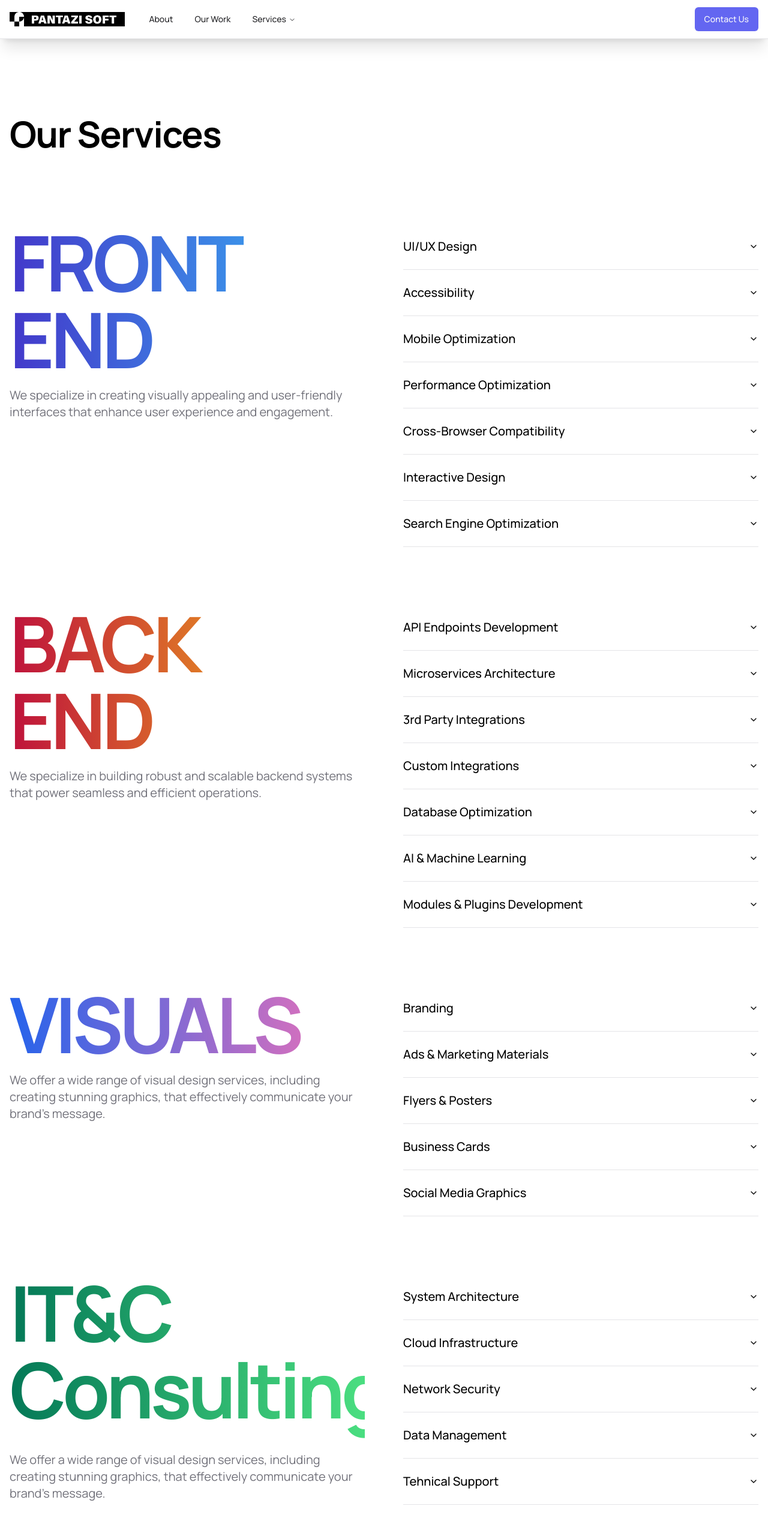
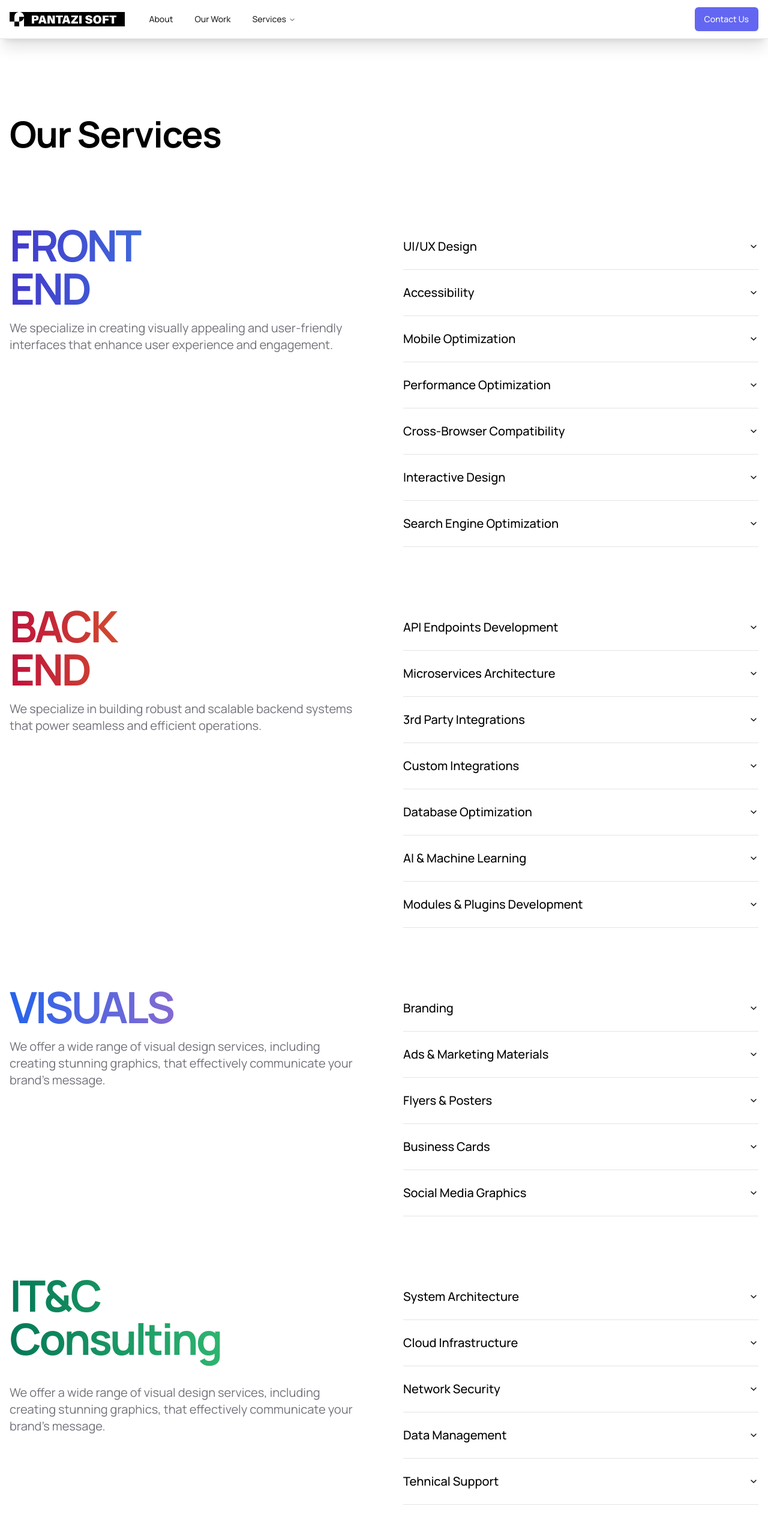
Before and after one commit to pantazisoftware/pantazisoft, a Next.js app: page /services in a window 1280 px wide. Shown: the top 2566 px of the page at 60% size. Built offline with nearby package versions, Linux system fonts and the light colour scheme; what tailwindcss-motion would draw is missing.

Commit message:
services title updated

```diff
--- a/app/services/page.tsx
+++ b/app/services/page.tsx
@@ -13,7 +13,7 @@ import Clear from "@/components/clear";
 
 export default function ServicesSection() {
   return (
-		<section className="min-h-screen bg-white text-black py-32">
+		<section className="min-h-screen bg-white text-black py-12 md:py-24 lg:py-32">
 			<div className="container mx-auto px-4 flex justify-between items-center mb-24">
 				<div id="left">
 					<h1 className="title">Our Services</h1>
@@ -29,7 +29,7 @@ export default function ServicesSection() {
 						animate={{ opacity: 1, y: 0 }}
 						transition={{ duration: 0.7, delay: 0.2 }}
 						className="space-y-4">
-						<h1 className="text-[8rem] leading-none font-bold tracking-tighter bg-gradient-to-r from-indigo-700 to-sky-400 bg-clip-text text-transparent">
+						<h1 className="text-[clamp(4.5rem,5vw,9rem)] leading-none font-bold tracking-tighter bg-gradient-to-r from-indigo-700 to-sky-400 bg-clip-text text-transparent">
 							FRONT
 							<br />
 							END
@@ -77,7 +77,7 @@ export default function ServicesSection() {
 						animate={{ opacity: 1, y: 0 }}
 						transition={{ duration: 0.7, delay: 0.2 }}
 						className="space-y-4">
-						<h1 className="text-[8rem] leading-none font-bold tracking-tighter bg-gradient-to-r from-rose-700 to-yellow-400 bg-clip-text text-transparent">
+						<h1 className="text-[clamp(4.5rem,5vw,9rem)] leading-none font-bold tracking-tighter bg-gradient-to-r from-rose-700 to-yellow-400 bg-clip-text text-transparent">
 							BACK
 							<br />
 							END
@@ -125,7 +125,7 @@ export default function ServicesSection() {
 						animate={{ opacity: 1, y: 0 }}
 						transition={{ duration: 0.7, delay: 0.2 }}
 						className="space-y-4">
-						<h1 className="text-[8rem] leading-none font-bold tracking-tighter bg-gradient-to-r from-blue-600 to-pink-400 bg-clip-text text-transparent">
+						<h1 className="text-[clamp(4.5rem,5vw,9rem)] leading-none font-bold tracking-tighter bg-gradient-to-r from-blue-600 to-pink-400 bg-clip-text text-transparent">
 							VISUALS
 						</h1>
 						<p className="text-xl text-zinc-500">
@@ -172,8 +172,9 @@ export default function ServicesSection() {
 						animate={{ opacity: 1, y: 0 }}
 						transition={{ duration: 0.7, delay: 0.2 }}
 						className="space-y-4">
-						<h1 className="text-[8rem] leading-none pb-6 font-bold tracking-tighter bg-gradient-to-r from-emerald-700 to-green-400 bg-clip-text text-transparent">
-							IT&C <br />Consulting
+						<h1 className="text-[clamp(4.5rem,5vw,9rem)] leading-none pb-6 font-bold tracking-tighter bg-gradient-to-r from-emerald-700 to-green-400 bg-clip-text text-transparent">
+							IT&C <br />
+							Consulting
 						</h1>
 						<p className="text-xl text-zinc-500">
 							We offer a wide range of visual design services, including
@@ -207,9 +208,9 @@ export default function ServicesSection() {
 						))}
 					</Accordion>
 				</motion.div>
-      </div>
+			</div>
 
-      <Clear />
+			<Clear />
 		</section>
 	);
 }
--- a/components/Footer.tsx
+++ b/components/Footer.tsx
@@ -53,7 +53,7 @@ const Footer: React.FC = () => {
 						Privacy Policy
 					</a>
 				</div>
-				<div className="flex flex-row justify-between place-content-between items-start mx-auto w-full">
+				<div className="flex flex-row justify-between space-x-6 place-content-between items-start mx-auto w-full">
 					<div id="services">
 						<h4 className="text-base font-medium pb-4">Services</h4>
 						<div className="flex flex-col space-y-4">
--- a/components/navbar.tsx
+++ b/components/navbar.tsx
@@ -3,10 +3,10 @@
 import * as React from "react";
 import Link from "next/link";
 import Image from "next/image";
-import { Menu, Briefcase, Code, PenTool, Megaphone } from "lucide-react";
+import { Menu, Briefcase, Code, PenTool, Megaphone, FolderCode, Blocks, PencilRuler, MessageSquareText } from "lucide-react";
 
 import { Button } from "@/components/ui/button";
-import { Sheet, SheetContent, SheetTrigger } from "@/components/ui/sheet";
+import { Sheet, SheetContent, SheetTitle, SheetTrigger } from "@/components/ui/sheet";
 import {
 	NavigationMenu,
 	NavigationMenuContent,
@@ -22,25 +22,25 @@ const services = [
 	{
 		title: "Back-End Development",
 		description: "APIs, databases, and server-side logic",
-		icon: Briefcase,
+		icon: FolderCode,
 		href: "/services#backend",
 	},
 	{
 		title: "Front-End Development",
 		description: "User interfaces and client-side logic",
-		icon: Code,
+		icon: Blocks,
 		href: "/services#frontend",
 	},
 	{
 		title: "Visuals & Branding",
 		description: "Designs, logos, and branding",
-		icon: PenTool,
+		icon: PencilRuler,
 		href: "/services#visuals",
 	},
 	{
 		title: "IT&C Consulting",
 		description: "Advice and guidance on IT&C",
-		icon: Megaphone,
+		icon: MessageSquareText,
 		href: "/services#consulting",
 	},
 ];
@@ -149,6 +149,7 @@ function MobileNav() {
 			<SheetContent
 				side="left"
 				className="pr-0">
+				<SheetTitle className="hidden">Mobile Nav</SheetTitle>
 				<MobileLink
 					href="/"
 					className="flex items-center"
```
Also changed, not shown: 1 other file (tests, documents, lock files or other folders).
